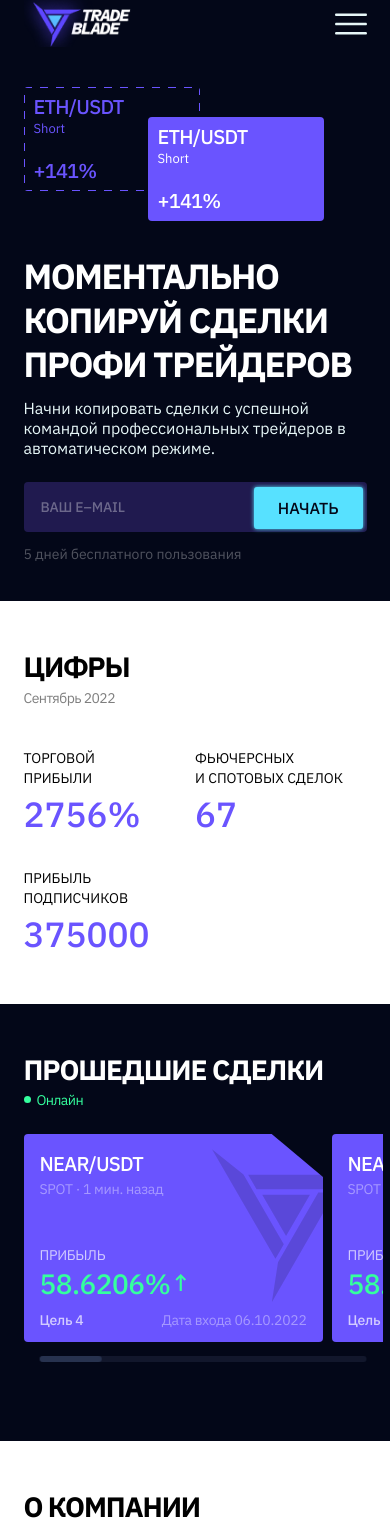
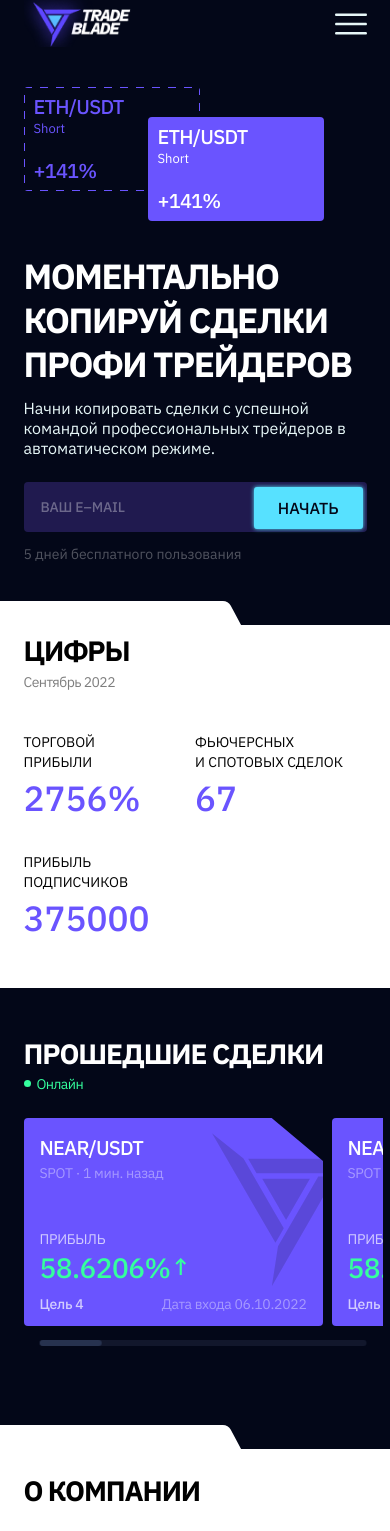
Before and after one commit to tarik2454/test-task-Tm-leads, a React (Vite) app: page / in a window 390 px wide. Shown: the top 1531 px of the page. Built offline with nearby package versions, Linux system fonts and the light colour scheme.

Commit message:
feat: add new SVG components for white line and white line mobile; update About and Figures components to use them

```diff
--- a/src/assets/img/SpriteSVG.tsx
+++ b/src/assets/img/SpriteSVG.tsx
@@ -142,6 +142,38 @@ export const SpriteSVG = ({
         </svg>
       );
 
+    case 'whiteLine':
+      return (
+        <svg
+          xmlns="http://www.w3.org/2000/svg"
+          width="639"
+          height="60"
+          viewBox="0 0 639 60"
+          fill="none"
+        >
+          <path
+            d="M0 0H575.686C577.808 0 579.843 0.842855 581.343 2.34315L639 60H0V0Z"
+            fill="white"
+          />
+        </svg>
+      );
+
+    case 'witeLineMobile':
+      return (
+        <svg
+          xmlns="http://www.w3.org/2000/svg"
+          width="267"
+          height="82"
+          viewBox="0 0 267 82"
+          fill="none"
+        >
+          <path
+            d="M0 0H222.855C226.179 0 229.232 1.83153 230.796 4.7638L264.939 68.7638C268.137 74.7588 263.793 82 256.998 82H8.99999C4.02943 82 0 77.9706 0 73V0Z"
+            fill="white"
+          />
+        </svg>
+      );
+
     default:
       return 'SVG not found';
   }
--- a/src/modules/about/About.tsx
+++ b/src/modules/about/About.tsx
@@ -1,15 +1,29 @@
+import useScreenSize from '@/shared/hooks/useMediaQuery';
+
 import Container from '@/shared/components/Container';
 import Section from '@/shared/components/Section';
 import SectionTitle from '@/shared/components/SectionTitle';
 import SendEmail from './components/SendEmail';
+import { SpriteSVG } from '@/assets/img/SpriteSVG';
 
 export default function About() {
+  const { isOnDesktop } = useScreenSize();
+
   return (
     <Section
-      styles={'pt-[48px] !pb-[132px] relative xl:pt-[116px] xl:!pb-[92px]'}
+      styles={'pt-[24px] !pb-[133px] relative z-0 xl:pt-[56px] xl:!pb-[92px]'}
       id="about"
     >
       <Container>
+        {(isOnDesktop && (
+          <div className="absolute left-0 -top-[59px]">
+            <SpriteSVG name="whiteLine" />
+          </div>
+        )) || (
+          <div className="absolute left-0 -top-[24px] -z-10">
+            <SpriteSVG name="witeLineMobile" />
+          </div>
+        )}
         <SectionTitle styles={'mb-5 !text-secondaryText xl:mb-10'}>
           О компании
         </SectionTitle>
--- a/src/modules/figures/Figures.tsx
+++ b/src/modules/figures/Figures.tsx
@@ -3,16 +3,34 @@ import useScreenSize from '@/shared/hooks/useMediaQuery';
 import Container from '@/shared/components/Container';
 import Section from '@/shared/components/Section';
 import SectionTitle from '@/shared/components/SectionTitle';
+import { SpriteSVG } from '@/assets/img/SpriteSVG';
 
 export default function Figures() {
   const { isOnDesktop } = useScreenSize();
 
   return (
-    <Section styles={'py-[48px] xl:pt-[116px] xl:pb-[61px]'} id="numbers">
+    <Section
+      styles={
+        'py-0 pt-[24px] pb-[48px] xl:pt-[56px] !xl:pb-[61px] relative z-0'
+      }
+      id="numbers"
+    >
       <Container>
+        {(isOnDesktop && (
+          <div className="absolute left-0 -top-[59px]">
+            <SpriteSVG name="whiteLine" />
+          </div>
+        )) || (
+          <div className="absolute left-0 -top-[24px] -z-10">
+            <SpriteSVG name="witeLineMobile" />
+          </div>
+        )}
+
         <div className="xl:flex">
           <div className="mr-[156px]">
-            <SectionTitle styles={'!text-secondaryText'}>Цифры</SectionTitle>
+            <SectionTitle styles={'-mt-4 !text-secondaryText'}>
+              Цифры
+            </SectionTitle>
             <p className="mb-10 text-sm text-secondaryText tracking-minus4 opacity-50">
               Сентябрь 2022
             </p>
--- a/src/modules/hero/Hero.tsx
+++ b/src/modules/hero/Hero.tsx
@@ -12,8 +12,8 @@ export default function Hero() {
 
   return (
     <Section
-      styles="pt-10 pb-[37px] bg-secondaryBackground
-    xl:pt-[160px] xl:pb-[134px]"
+      styles="pt-10 pb-[61px] bg-secondaryBackground
+    xl:pt-[160px] xl:pb-[194px]"
     >
       <Container>
         <div className="xl:flex xl:flex-row-reverse xl:justify-end xl:items-start xl:gap-[104px]">
--- a/src/modules/pastDeals/PastDeals.tsx
+++ b/src/modules/pastDeals/PastDeals.tsx
@@ -5,7 +5,7 @@ import SectionTitle from '@/shared/components/SectionTitle';
 export default function PastDeals() {
   return (
     <Section
-      styles="pt-[48px] pb-[75px] bg-secondaryBackground xl:pt-[96px] xl:pb-[148px]"
+      styles="pt-[48px] pb-[99px] bg-secondaryBackground xl:pt-[96px] xl:pb-[208px]"
       id="deals"
     >
       <div className="container mx-auto h-full pl-4 xl:pl-20">
```
